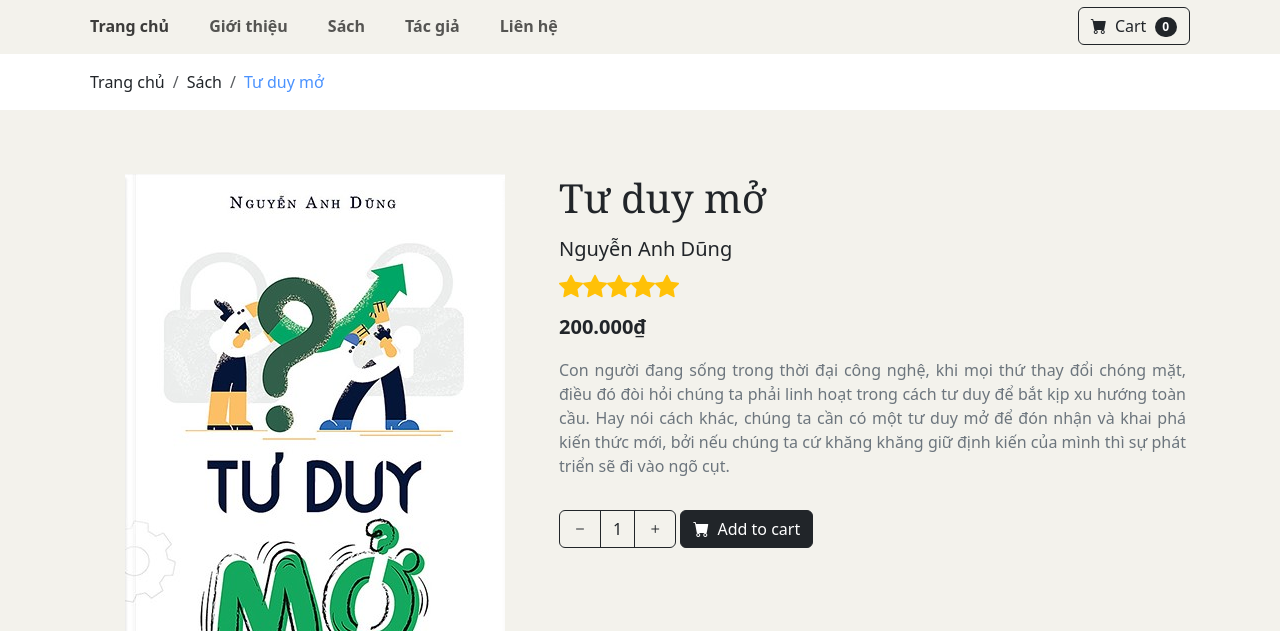
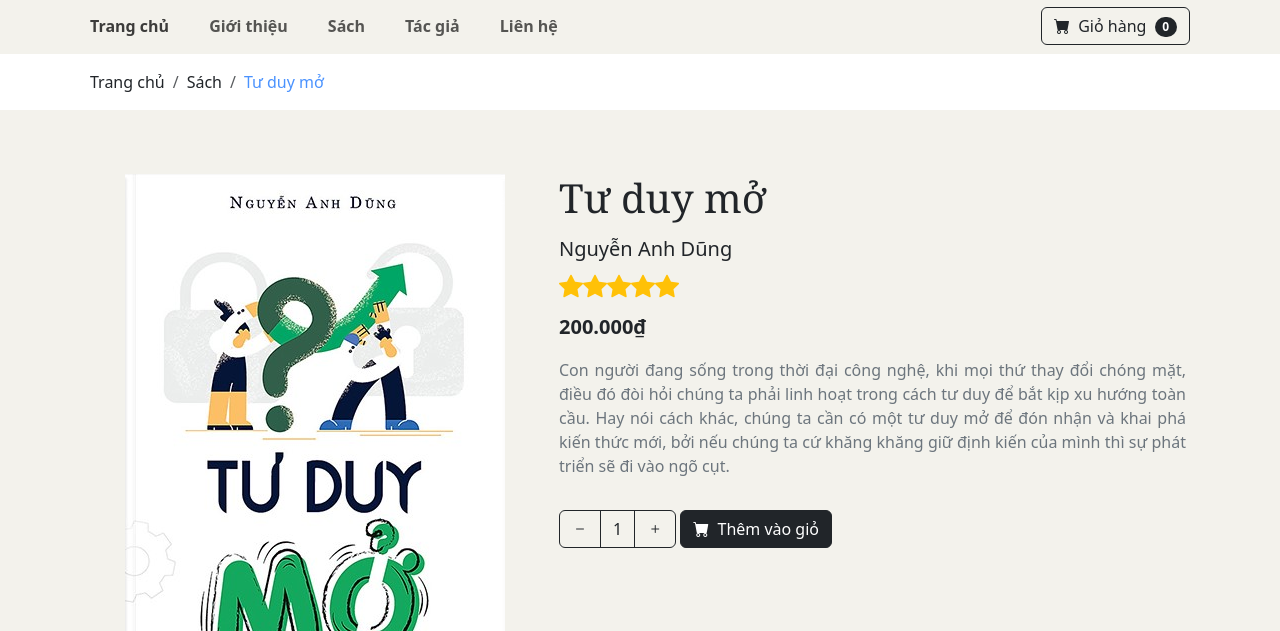
Before and after one commit to AA583/OBS4U, a plain HTML site: page pages/tuduymo.html in a window 1280 px wide. Shown: the part 169-800 px from the top of the page. Drawn offline with Linux system fonts and the light colour scheme.

Commit message:
update link logo

```diff
--- a/pages/tuduymo.html
+++ b/pages/tuduymo.html
@@ -94,7 +94,7 @@
                 <button class="btn btn-outline-dark my-1 me-2" type="button">
                     <a href="">
                         <i class="bi-cart-fill me-1"></i>
-                        Cart
+                        Giỏ hàng
                         <span id="cartCount" class="badge bg-dark text-white ms-1 rounded-pill">0</span>
                     </a>
                 </button>
@@ -161,7 +161,7 @@
                                     <button id="detailedButton" class="btn btn-dark flex-shrink-0 me-5"
                                         data-bs-toggle="modal" data-bs-target="#addBookModal" type="submit">
                                         <i class="bi-cart-fill me-1"></i>
-                                        Add to cart
+                                        Thêm vào giỏ
                                     </button>
                                 </div>
                             </div>
```
Also changed, not shown: index.html (+1 -1 lines), pages/giasach.html (+2 -2 lines), pages/introductionOurshelf.html (+1 -1 lines), pages/lienhe.html (+2 -2 lines), pages/tacgia.html (+3 -3 lines).
